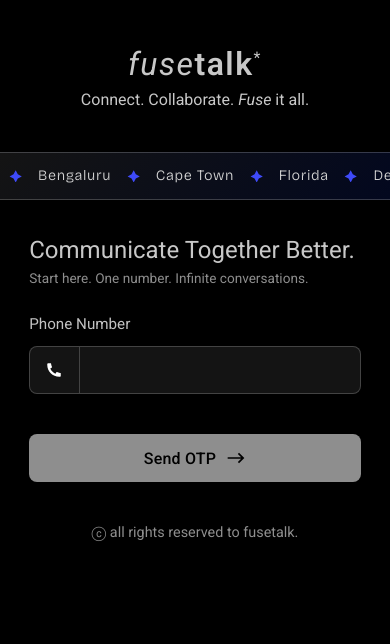
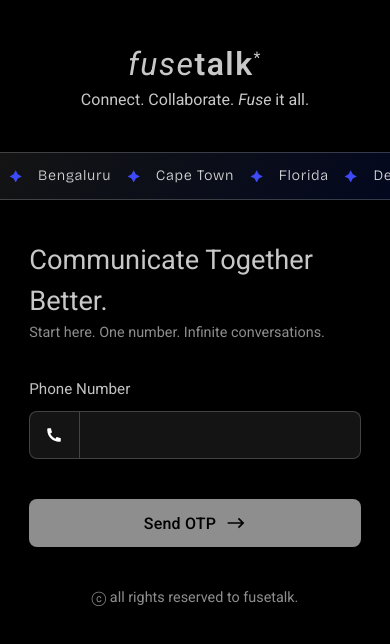
Before and after one commit to aniket-raikwar-dev/fusetalk, a React (Vite) app in the folder frontend/: page /login in a window 390 px wide. Shown: the top 644 px of the page. Built offline with nearby package versions, Linux system fonts and the light colour scheme; a web font is replaced by a local one.

Commit message:
feat: add OTP UI

```diff
--- a/frontend/src/App.scss
+++ b/frontend/src/App.scss
@@ -139,7 +139,7 @@
 
   .auth-box {
     width: 85%;
-    margin-top: 2rem;
+    margin-top: 2.5rem;
     // background-color: red;
 
     .label {
@@ -209,7 +209,7 @@
       width: fit-content;
       font-size: 0.85rem;
       color:#8e8e8e;
-      margin-top: 3rem;
+      margin-top: 4.5rem;
     }
   }
   .disabled-btn {
@@ -223,10 +223,10 @@
   }
 
   .login-head {
-    font-size: 1.5rem;
+    font-size: 1.7rem;
   }
   .login-para {
-    font-size: 0.85rem;
+    font-size: 0.90rem;
     color: #8e8e8e;
   }
 }
--- a/frontend/src/pages/Login.jsx
+++ b/frontend/src/pages/Login.jsx
@@ -101,7 +101,7 @@
           <div>
             <h4 className="login-head">Communicate Together Better.</h4>
             <p className="login-para">Start here. One number. Infinite conversations.</p>
-            <div style={{ marginTop: "25px"}}>
+            <div style={{ marginTop: "35px"}}>
               <p className="label">Phone Number</p>
               <div className="phone-input">
                 <div className="phone-icon">
```
